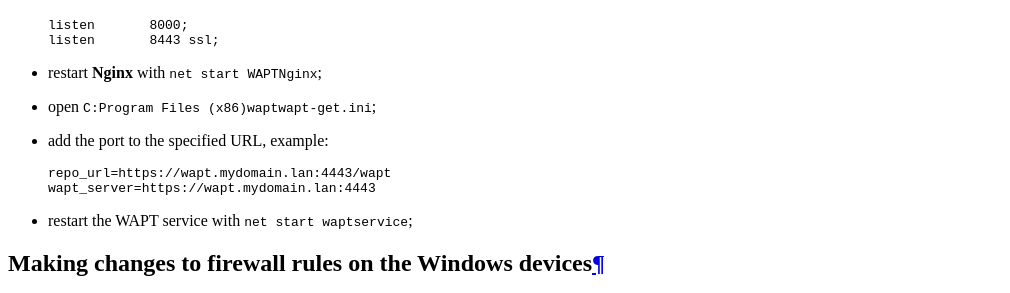
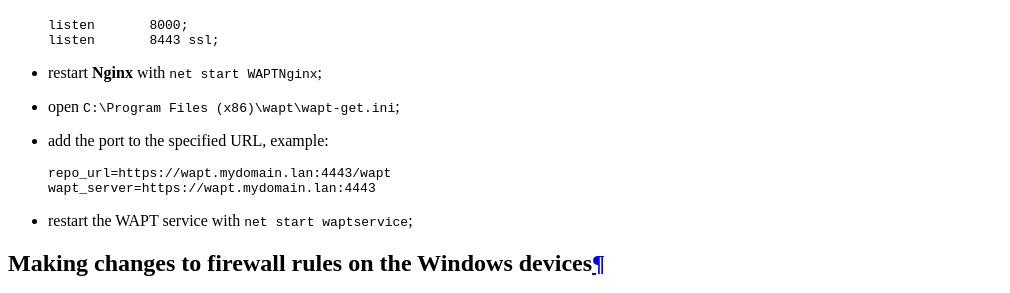
Before and after one commit to tranquilit/WAPT-Documentation, a Sphinx documentation site: the page built from source/waptserver-install/windows/change-port.rst, in a window 1280 px wide and 900 px high, scrolled down 1363 px. Shown: the part 159-452 px from the top of the window, without its empty margins (0-1010 px from the left). Built offline with Sphinx 7.4.7 and the Read the Docs theme 2.0.0, drawn with Linux system fonts in a browser that asks for light colours.

Commit message:
WinPath - again...

```diff
--- a/source/waptserver-install/windows/change-port.rst
+++ b/source/waptserver-install/windows/change-port.rst
@@ -68,7 +68,7 @@ Configuring the new listening ports in the Nginx
 
 * restart :program:`Nginx` with :code:`net start WAPTNginx`;
 
-* open :file:`C:\Program Files (x86)\wapt\wapt-get.ini`;
+* open :file:`C:\\Program Files (x86)\\wapt\\wapt-get.ini`;
 
 * add the port to the specified URL, example:
 
```
